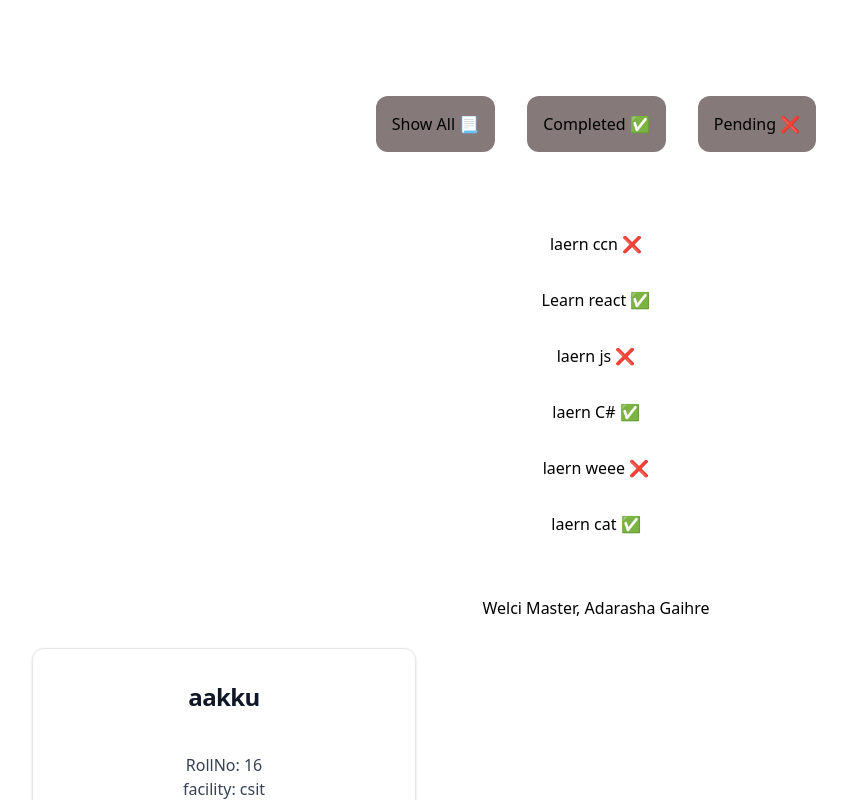
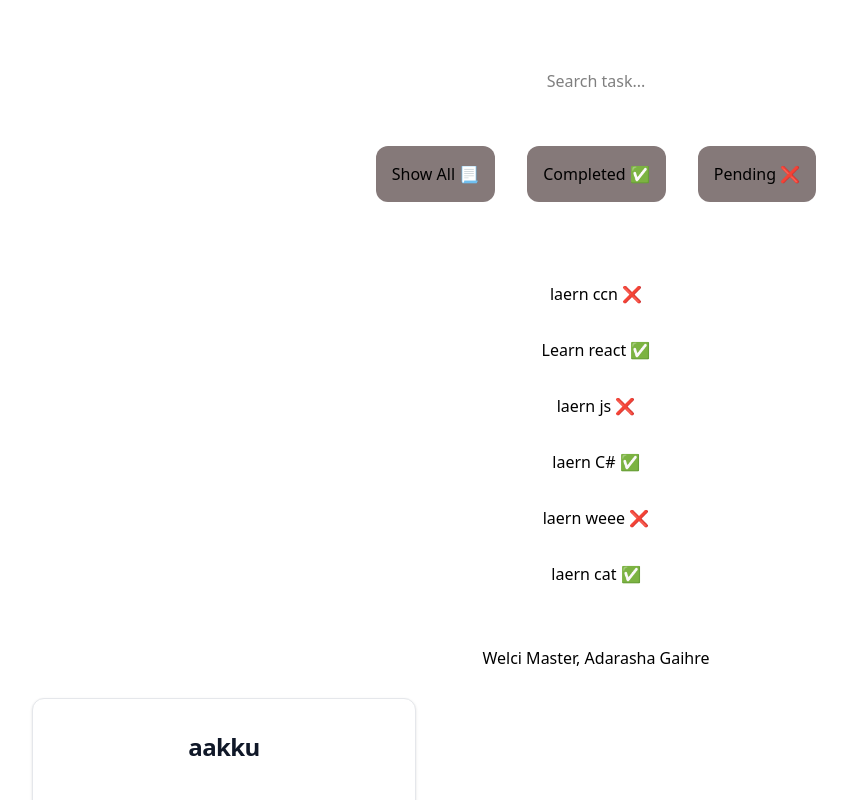
Before and after one commit to aakku106/4thSemTranning_REACT, a React (Vite) app in the folder day2/: page / in a window 1280 px wide. Shown: the top 800 px of the page, without its empty margins (44-891 px from the left). Built offline with nearby package versions, Linux system fonts and the light colour scheme.

Commit message:
todo fic

```diff
--- a/day2/src/Components/Todo.jsx
+++ b/day2/src/Components/Todo.jsx
@@ -10,20 +10,33 @@ export let Todo = () => {
     { id: 6, text: "laern cat", status: true },
   ];
 
-  const [filter, setFilter] = useState("all");
+  const [filter, Filter] = useState("all");
+  const [searchText, SearchText] = useState("");
 
-  const filteredData = data.filter((todo) => {
-    if (filter === "done") return todo.status === true;
-    if (filter === "pending") return todo.status === false;
-    return true;
-  });
+  const filteredData = data
+    .filter((todo) => {
+      if (filter === "done") return todo.status === true;
+      if (filter === "pending") return todo.status === false;
+      return true;
+    })
+    .filter((todo) =>
+      todo.text.toLowerCase().includes(searchText.toLowerCase())
+    );
 
   return (
     <>
+      <input
+        type="text"
+        placeholder="Search task..."
+        value={searchText}
+        onChange={(e) => SearchText(e.target.value)}
+        style={{ marginBottom: "1rem", padding: "5px" }}
+      />
+
       <div style={{ marginBottom: "1rem" }}>
-        <button onClick={() => setFilter("all")}>Show All 📃</button>
-        <button onClick={() => setFilter("done")}>Completed ✅</button>
-        <button onClick={() => setFilter("pending")}>Pending ❌</button>
+        <button onClick={() => Filter("all")}>Show All 📃</button>
+        <button onClick={() => Filter("done")}>Completed ✅</button>
+        <button onClick={() => Filter("pending")}>Pending ❌</button>
       </div>
 
       <ul>
```
